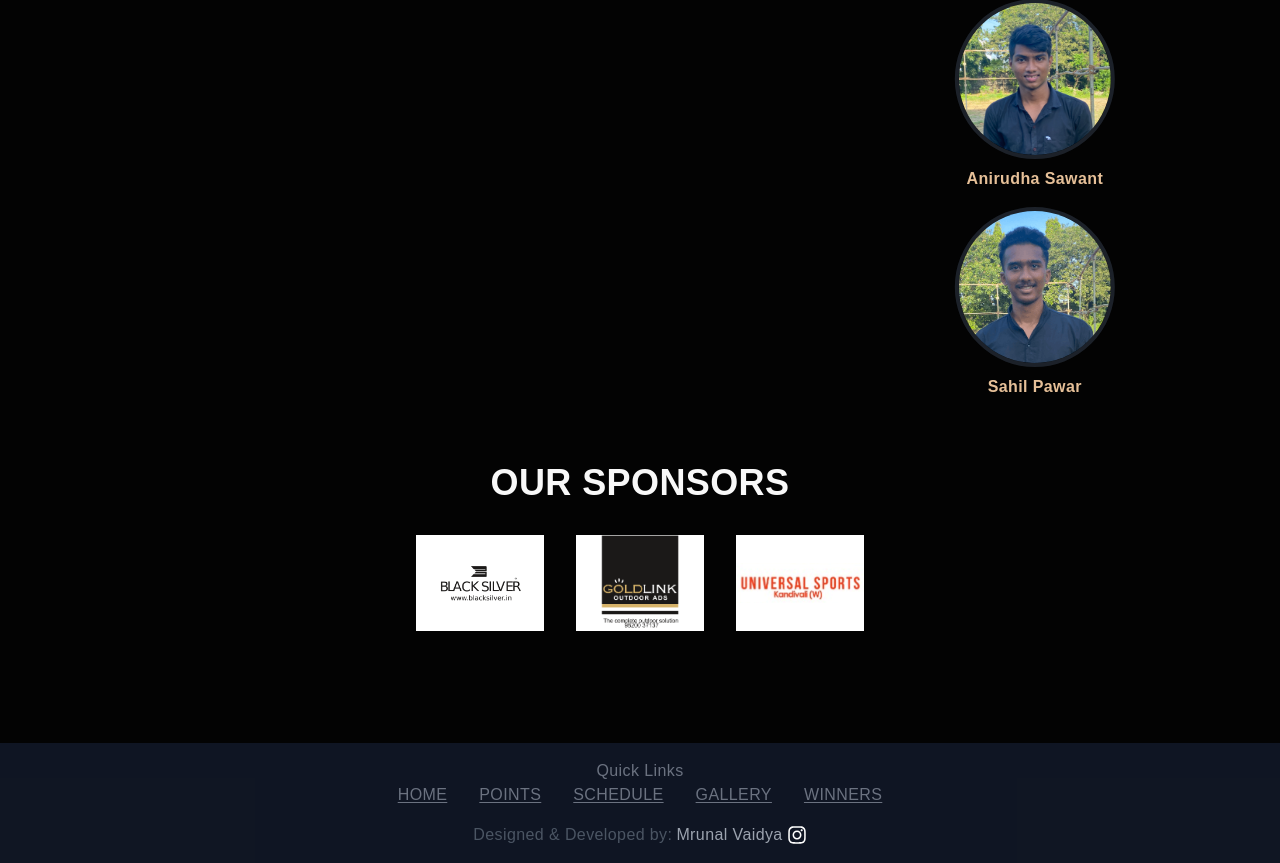
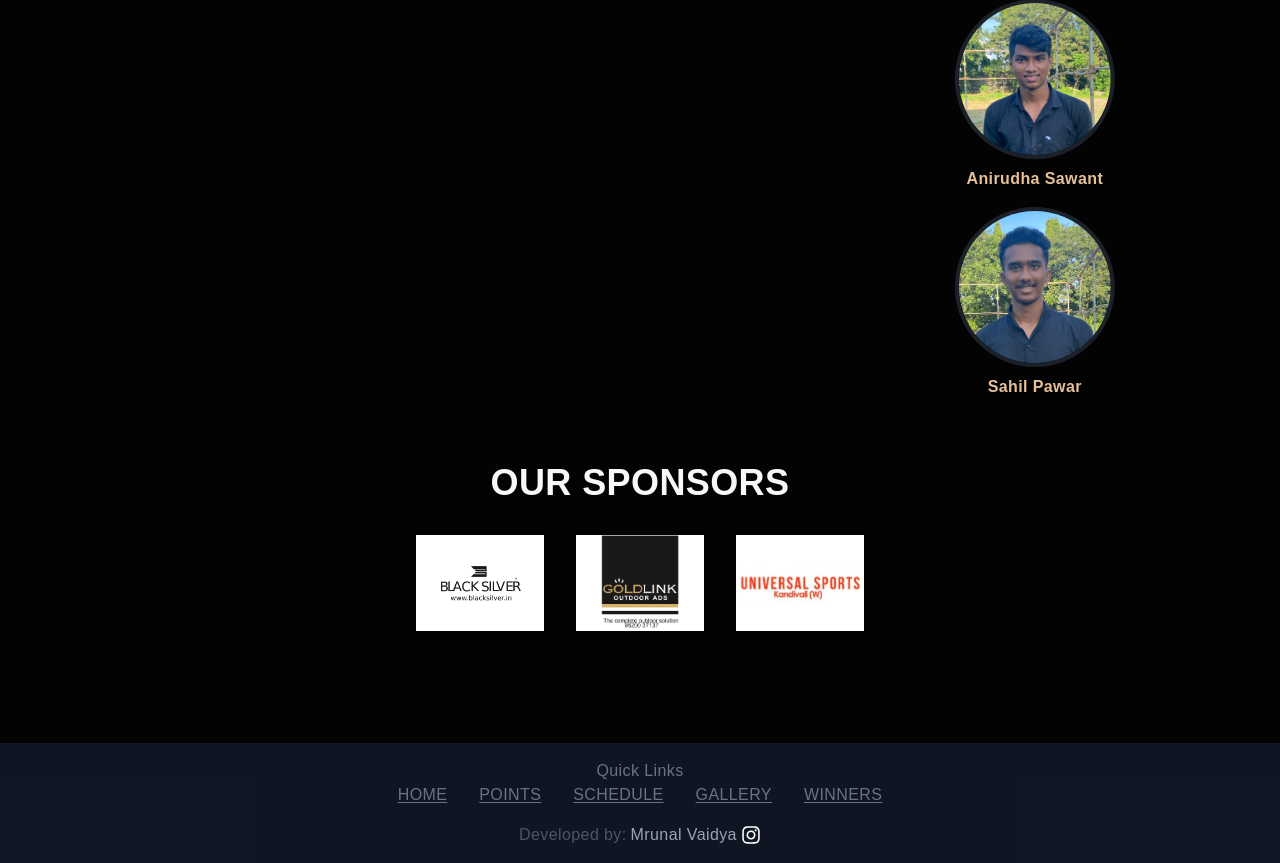
Before and after one commit to MrunalVaidya0715/sparx-website, a Next.js app in the folder sparx-web-app/: page / in a window 1280 px wide. Shown: the part 3287-4150 px from the top of the page. Built offline with nearby package versions, Linux system fonts and the light colour scheme.

Commit message:
Fixed Footer

```diff
--- a/sparx-web-app/components/Footer.jsx
+++ b/sparx-web-app/components/Footer.jsx
@@ -7,7 +7,7 @@ const Footer = () => {
         <div className=' text-gray-600 flex flex-col w-full justify-center items-center mt-20 bg-gray-900/90 p-4'>
             <p className=' text-gray-500'>Quick Links</p>
             <div className='flex  justify-center items-center mb-4'>
-                <div className=' flex flex-wrap w-full gap-4  md:gap-8 justify-start items-center'>
+                <div className=' flex px-4 flex-wrap w-full gap-4  md:gap-8 justify-center items-center'>
                     <Link href='/'>
                         <p className=' underline underline-offset-2 hover:opacity-[0.4] uppercase text-gray-500'>Home</p>
                     </Link>
@@ -30,7 +30,9 @@ const Footer = () => {
 
             </div>
             <div className=' flex'>
-                <p>Designed & Developed by: </p>
+                <div>
+                    <p>Developed by: </p>
+                </div>
                 <Link href='https://instagram.com/mru.v_?igshid=YmMyMTA2M2Y='>
                     <div className=' flex items-center'>
                         <p className=' font-thin ml-1 text-gray-400 text-md'><span className=' text-gray-400'> Mrunal Vaidya</span></p>
```
